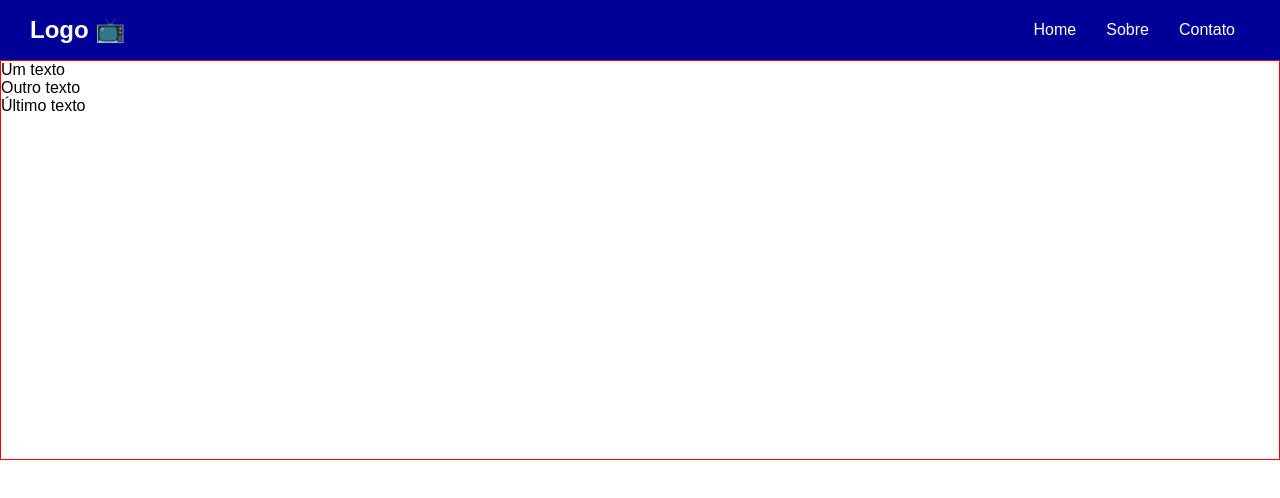
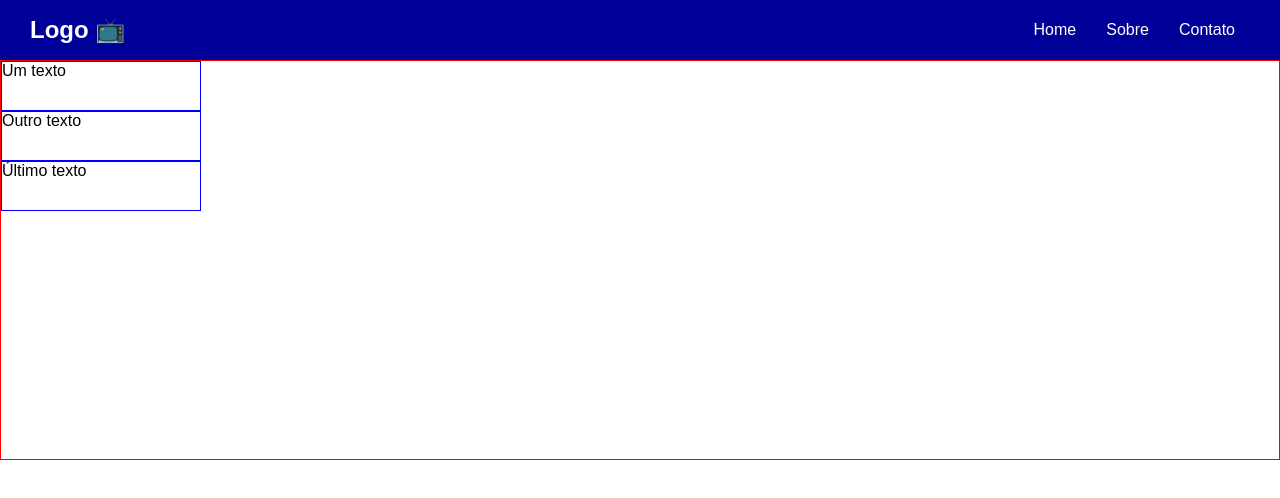
Before and after one commit to hebertphp/DPI_6a_N_2022-2, a plain HTML site: page aula7/index.html in a window 1280 px wide. Drawn offline with Linux system fonts and the light colour scheme.

Commit message:
04/11/22

```diff
--- a/aula7/style.css
+++ b/aula7/style.css
@@ -50,3 +50,8 @@ header nav ul li a:hover{
     height: 50vh;
     border: 1px solid red;
 }
+.d{
+    width:200px;
+    height:50px;
+    border:1px solid blue;
+}
```
